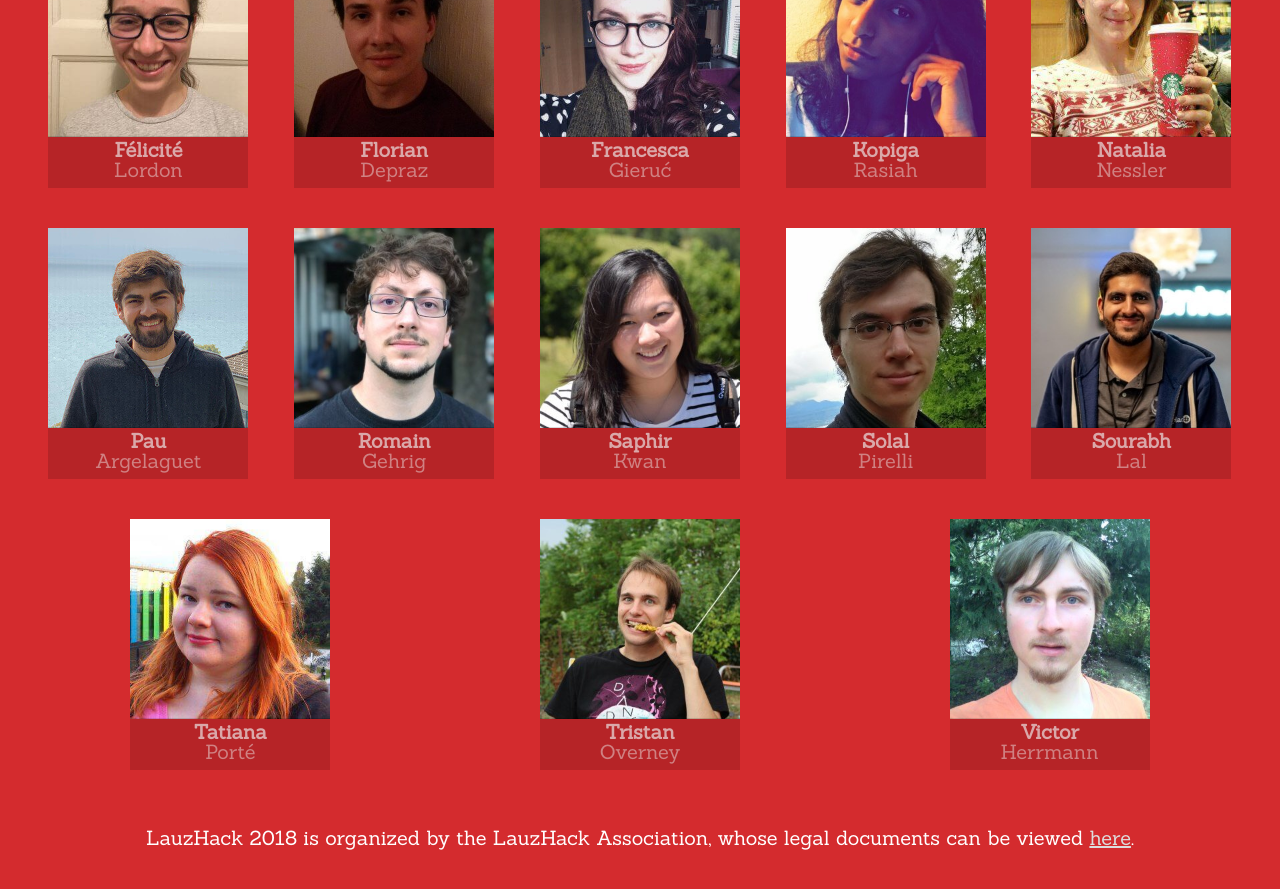
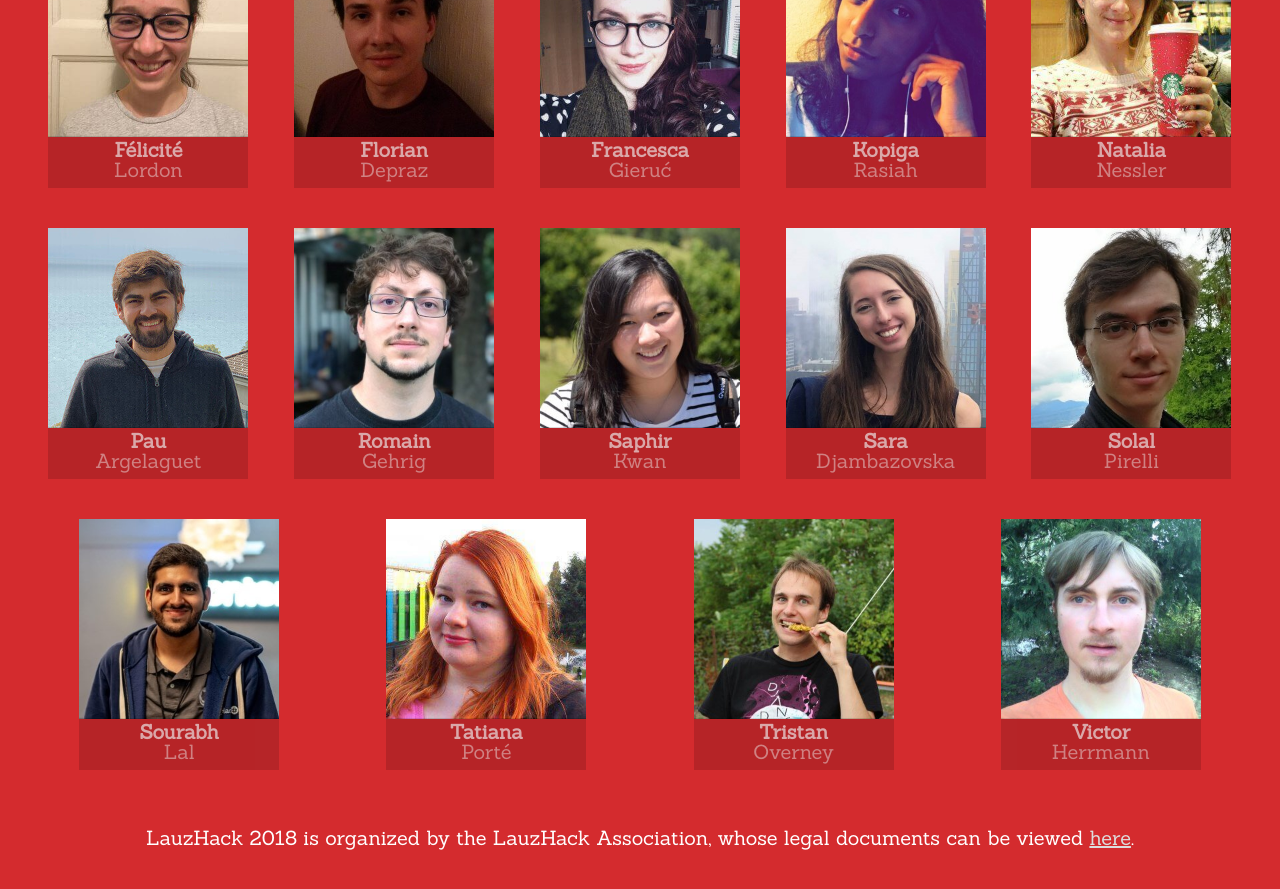
Before and after one commit to LauzHack/LauzHack.github.io, a Jekyll site: the page built from index.html, in a window 1280 px wide and 900 px high, scrolled down 7014 px. Shown: the top 889 px of the window. Built offline with Jekyll 4.4.1, drawn with Linux system fonts in a browser that asks for light colours.

Commit message:
Add Sara to staff

```diff
--- a/_data/organizers.yml
+++ b/_data/organizers.yml
@@ -61,6 +61,10 @@ people:
     last: Kwan
     link: https://linkedin.com/in/saphir-kwan-b284b2128
 
+  - first: Sara
+    last: Djambazovska
+    link: https://linkedin.com/in/sara-djambazovska-756105172
+
   - first: Solal
     last: Pirelli
     link: https://linkedin.com/in/solalpirelli
```
Also changed, not shown: images/people/Sara Djambazovska.jpg (added).
